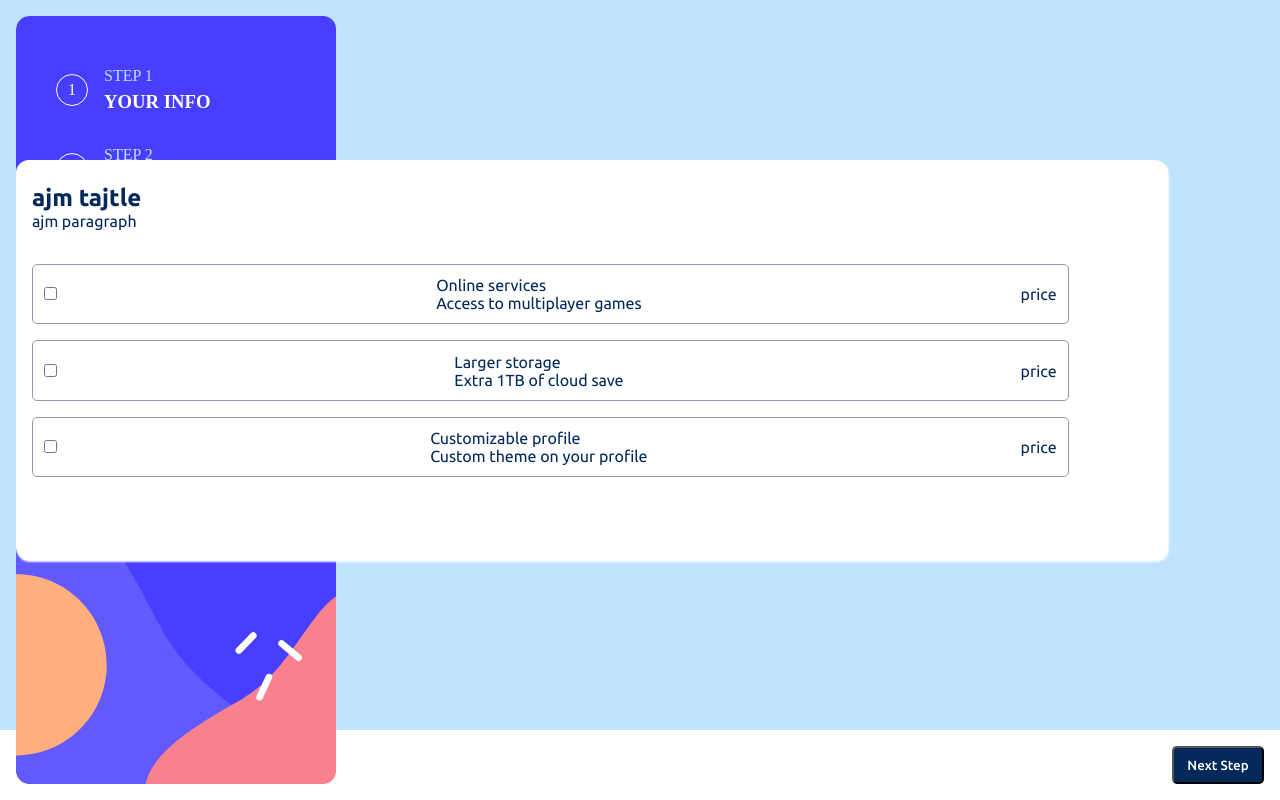
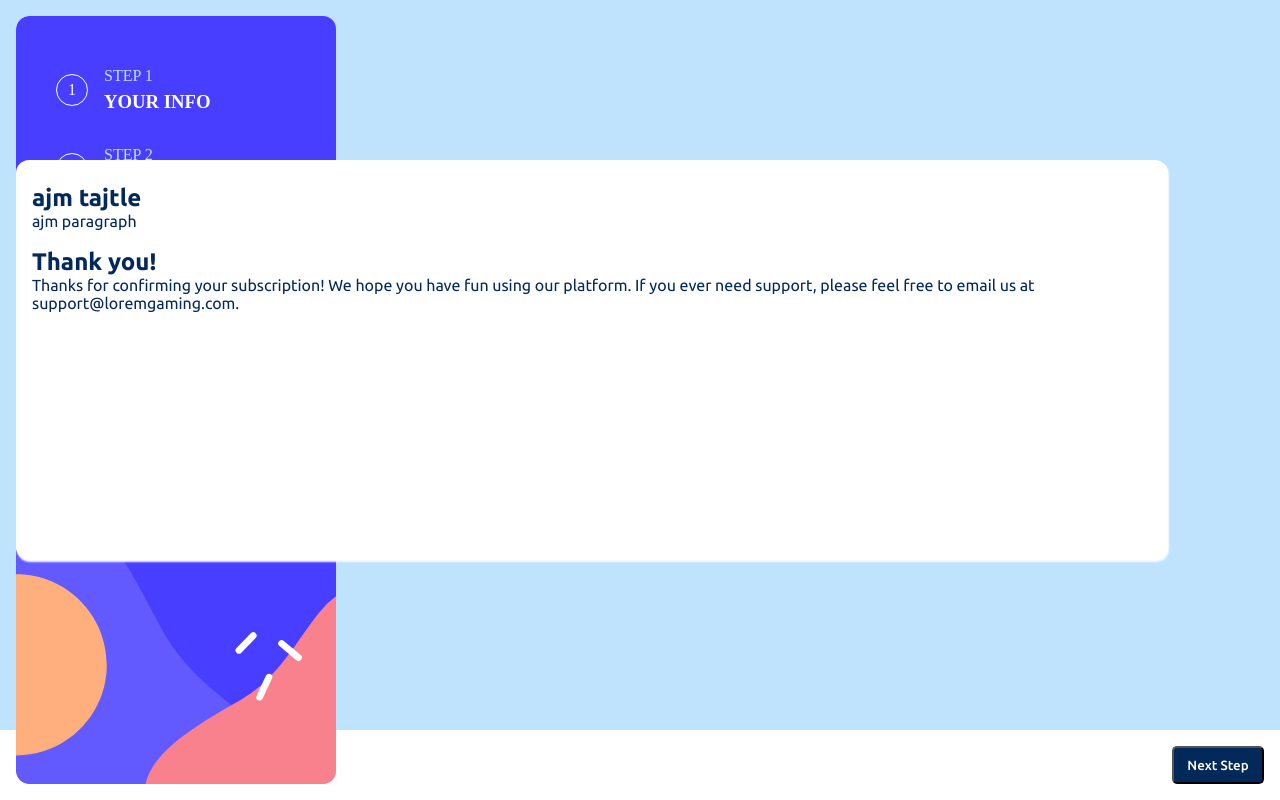
Before and after one commit to k-stopczynska/multi-step-form, a React (Create React App) app in the folder my-app/: page / in a window 1280 px wide. Built offline with nearby package versions, Linux system fonts and the light colour scheme.

Commit message:
thank you card

```diff
--- a/my-app/src/App.tsx
+++ b/my-app/src/App.tsx
@@ -2,7 +2,8 @@ import React from "react";
 import "./App.css";
 import Nav from "./components/Nav/Nav";
 import Section from './components/Main/Section';
-import FormPrimary from './components/Main/FormPrimary';
+//import FormPrimary from './components/Main/FormPrimary';
+import ThankYouCard from './components/Main/ThankYouCard';
 import StepChanger from './components/Footer/StepChanger';
 
 function App() {
@@ -12,7 +13,7 @@ function App() {
       <main>
         <div className="main__container">
         <Section />
-        <FormPrimary />
+        <ThankYouCard />
         </div>
       </main>
       <footer>
--- a/my-app/src/components/Footer/StepChanger.tsx
+++ b/my-app/src/components/Footer/StepChanger.tsx
@@ -7,7 +7,7 @@ const StepChanger = () => {
     console.log("ajm changing page!");
   };
   return (
-    <footer className={classes.button__container}>
+    <div className={classes.button__container}>
       <Button
         name={names[0]}
         type="button"
@@ -21,7 +21,7 @@ const StepChanger = () => {
         onClick={stepChangeHandler}
         classes={classes.button__forward}
       ></Button>
-    </footer>
+    </div>
   );
 };
 
--- a/my-app/src/components/Main/FormPrimary.tsx
+++ b/my-app/src/components/Main/FormPrimary.tsx
@@ -2,6 +2,8 @@ import { Formik, FormikHelpers } from "formik";
 //import FormFirst from "./FormFirst";
 //import FormSecond from "./FormSecond";
 import FormThird from './FormThird';
+
+
 import classes from "./FormPrimary.module.css";
 
 const FormPrimary = () => {
@@ -34,12 +36,8 @@ const FormPrimary = () => {
         }}
       >
 
-
-
-        <FormThird />
-
-
       </Formik>
+      <FormThird />
     </div>
 
   )
--- /dev/null
+++ b/my-app/src/components/Main/ThankYouCard.tsx
@@ -0,0 +1,21 @@
+
+import checkIcon from '../../assets/images/icon-checkmark.svg';
+import classes from './ThankYouCard.module.css';
+
+const ThankYouCard = () => {
+    return (
+        <section className={classes.card}>
+            <div className={classes.card__img}>
+            <img src={checkIcon} alt="checkmark-icon"/>
+            </div>
+            <h1>Thank you!</h1>
+            <p>Thanks for confirming your subscription!
+                We hope you have fun using our platform.
+                If you ever need support, please feel free
+                to email us at support@loremgaming.com.
+            </p>
+        </section>
+    )
+}
+
+export default ThankYouCard;
```
Also changed, not shown: my-app/src/components/Main/ThankYouCard.module.css (added).
